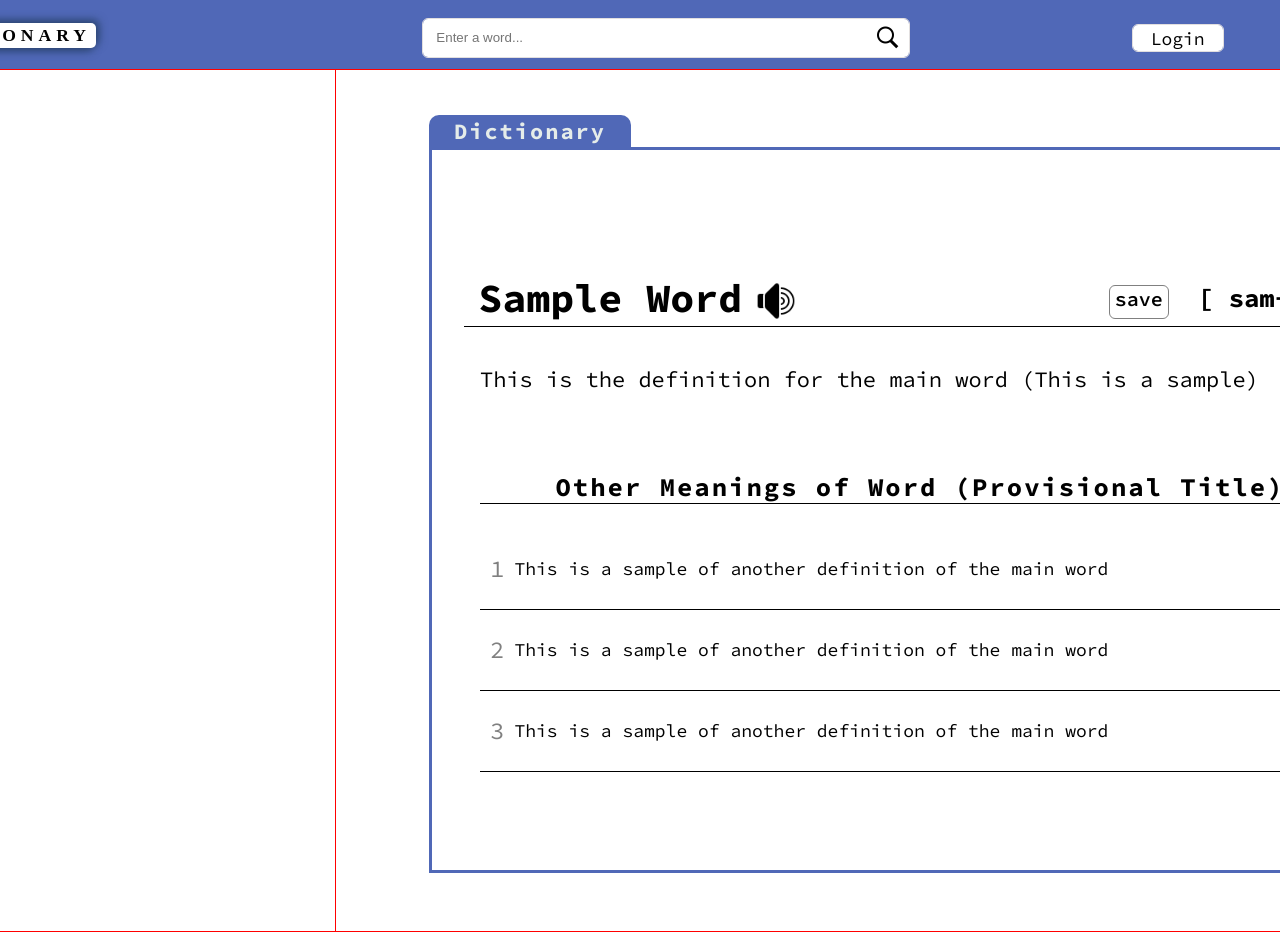
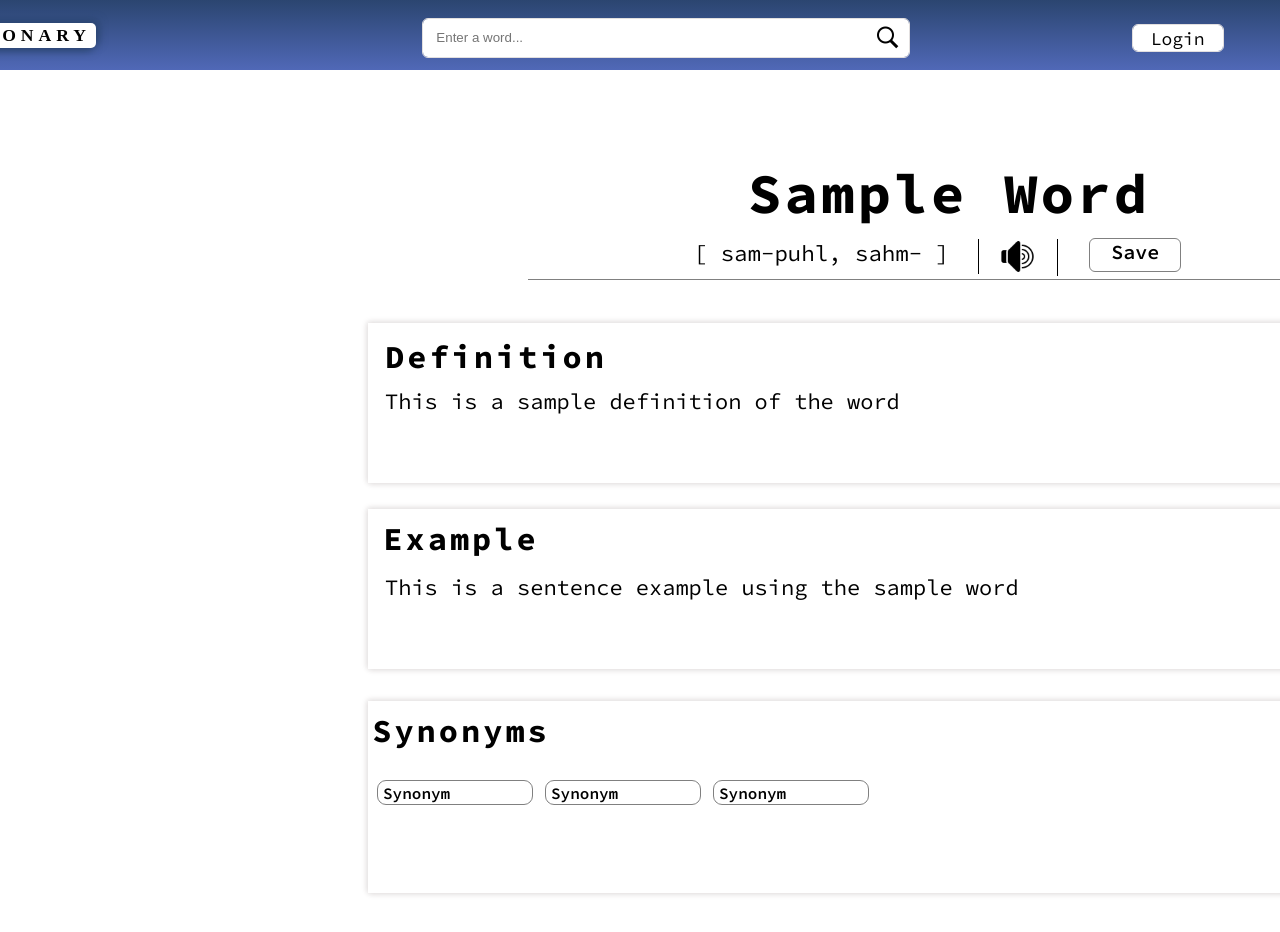
Before and after one commit to Rio0628/dictionary-thess-app, a React (Create React App) app: page / in a window 1280 px wide. Shown: the top 932 px of the page. Built offline with nearby package versions, Linux system fonts and the light colour scheme; a web font is replaced by a local one.

Commit message:
Populated MainWordView
- Populated the MainWordView component with its basic elements and styled the whole component.
- Gave the component its basic position and size.
Changed the background of the headbar and sidebar to a gradient instead of a straight color.

```diff
--- a/src/App.js
+++ b/src/App.js
@@ -1,6 +1,7 @@
 import React, { Component } from 'react';
 import searchIcon from './images/searchIcon.png';
 import MainWordView from './components/MainWordView';
+import WordOfTheDay from './components/WordOfTheDay';
 
 export default class App extends Component {
   render () {
@@ -17,7 +18,8 @@ export default class App extends Component {
 
         <div className='mainViewDctnry'>
 
-          <MainWordView />
+          {/* <MainWordView /> */}
+          <WordOfTheDay />
           <div className='sidebar'>
               <p className='wordOfDay'>Word of The Day</p>
               <p className='suggestWord'>Suggest a Word</p>
--- a/src/components/MainWordView.js
+++ b/src/components/MainWordView.js
@@ -4,7 +4,7 @@ import OtherDefsWrd from './OtherDefsWrd';
 const MainWordView = () => {
     return (
         <div className='mainWordContainer'>
-            <div className='dctnryViewWord'>
+            {/* <div className='dctnryViewWord'>
                 <div className='dctnryBtn'>Dictionary</div>
                 <div className='thsrsBtn'>Thesaurus</div>
                 <div className='mainInfoWrd'>
@@ -16,15 +16,15 @@ const MainWordView = () => {
                 <p className='mainWrdDef'>This is the definition for the main word (This is a sample)</p>
 
                 <h3 className='otherMeaningsWrd'>Other Meanings of Word (Provisional Title)</h3>
-                 {/* Once the component is made and the call to the API is made this object will be passed as an individual component so automize the multiple meanings */}
+                 Once the component is made and the call to the API is made this object will be passed as an individual component so automize the multiple meanings
 
                 <OtherDefsWrd number='1' />
                 <OtherDefsWrd number='2'/>
                 <OtherDefsWrd number='3'/>
-            </div>
+            </div> */}
 
 
-            {/* <div className='thsrsViewWord'>
+            <div className='thsrsViewWord'>
                 <div className='dctnryBtn'>Dictionary</div>
                 <div className='thsrsBtn'>Thesaurus</div>
                 <div className='mainInfoWrd'>
@@ -50,7 +50,7 @@ const MainWordView = () => {
                     <p className='antnymWrd'>Antonym 3</p>
                     <p className='antnymWrd'>Antonym 4</p>
                 </div>
-            </div> */}
+            </div>
           </div>
     );
 }
--- a/src/components/WordOfTheDay.js
+++ b/src/components/WordOfTheDay.js
@@ -0,0 +1,38 @@
+import React from 'react';
+
+const WordOfTheDay = () => {
+    return (
+        <div className='wrdOfDayCntr'>
+            <h1 className='wordHeading'>Sample Word</h1>
+            <div className='pron-audioContainer'>
+                <div className='prnctnWrd'>[ sam-puhl, sahm- ]</div>
+                <div className='audioWrd'></div>
+                <div className='lineBreak'></div>
+                <div className='saveBtn'>Save</div>
+            </div>
+
+            <div className='infoWrdMngContainer'>
+                <h2 className='dfntnHeading'>Definition</h2>
+                <p className='mainDefWrd'>This is a sample definition of the word</p>
+            </div>
+
+            <div className='exmapleContainer'>
+                <h2 className='exampleHeading'>Example</h2>
+                <p className='exampleOfWrd'>This is a sentence example using the sample word</p>
+            </div>
+
+            <div className='mainSynonymCntr'>
+                <h3 className='synonymHeading'>Synonyms</h3>
+                <div className='synonymsCntr'>
+                    <p className='synDayWrd'>Synonym</p>
+                    <p className='synDayWrd'>Synonym</p>
+                    <p className='synDayWrd'>Synonym</p>
+                </div>
+            </div>
+
+
+        </div>
+    );
+}
+
+export default WordOfTheDay;
--- a/src/index.css
+++ b/src/index.css
@@ -3,6 +3,7 @@
 body {
   font-family: 'Source Code Pro';
   margin: 0;
+  background: #fff;
 }
 
 .container {
@@ -15,7 +16,7 @@ body {
   height: 53.8rem;
   max-height: 53.8rem;
   display: flex;
-  outline: 1px solid red;
+  /* outline: 1px solid red; */
 }
 
 /* -- HEADBAR STYLES -- */
@@ -26,7 +27,7 @@ body {
   justify-content: space-evenly;
   padding: 5px 10px;
   /* height: 4rem; */
-  background: #5068b7;
+  background: linear-gradient(#2b4570, #5068b7);
 }
 
 .appLogo {
@@ -396,26 +397,214 @@ body {
   background: #e2dfdf;
 }
 
+/* -- WORD OF DAY STYLES -- */
 
-/*
- <div className='thsrsViewWord'>
+.wrdOfDayCntr {
+  position: relative;
+  left: 21rem;
+  width: 96rem;
+  /* outline: 1px solid red; */
+}
 
-                <h3 className='synmsHeading'>Synonyms</h3>
-                <div className='synmsContainer'>
-                    <p className='synonymWrd'>Synonym 1</p>
-                    <p className='synonymWrd'>Synonym 2</p>
-                    <p className='synonymWrd'>Synonym 3</p>
-                    <p className='synonymWrd'>Synonym 4</p>
-                </div>
+.wordHeading {
+  position: relative;
+  left: 18rem;
+  top: 3rem;
+  width: 40rem;
+  text-align: center;
+  font-size: 3.5rem;
+  letter-spacing: 3px;
+  padding: 2px 5px;
+  /* outline: 1px solid black; */
+}
 
-                <h3 className='antnymHeading'>Antonyms</h3>
-                <div className='antnymContainer'>
-                    <p className='antnymWrd'>Antonym 1</p>
-                    <p className='antnymWrd'>Antonym 2</p>
-                    <p className='antnymWrd'>Antonym 3</p>
-                    <p className='antnymWrd'>Antonym 4</p>
-                </div>
-            </div> */
+.pron-audioContainer {
+  position: relative;
+  top: 1rem;
+  left: 12rem;
+  width: 55rem;
+  height: 2.5rem;
+  display: flex;
+  justify-content: space-evenly;
+  font-size: 1.4rem;
+  padding: 2px 25px;
+  border-bottom: 1px solid gray;
+}
+
+.prnctnWrd {
+  position: relative;
+  top: 2px;
+  left: 3rem;
+  height: 2.2rem;
+  padding: 0px 1.8rem 0px 0px;
+  border-right: 1px solid black;
+}
+
+.audioWrd {
+  position: relative;
+  top: 2px;
+  right: 1.5rem;
+  height: 2.2rem;
+  width: 2.5rem;
+  background-image: url('./images/speakerIcon.png');
+  background-size: contain;
+  background-repeat: no-repeat;
+  border-radius: 10px;
+  cursor: pointer;
+  /* outline: 1px solid red; */
+}
+
+.audioWrd:hover {
+  outline: 1px solid #e2dfdf;
+}
+
+.lineBreak {
+  position: relative;
+  right: 6.2rem;
+  top: 2px;
+  height: 2.3rem;
+  border-left: 1px solid black;
+}
+
+.saveBtn {
+  position: relative;
+  top: 2px;
+  right: 10rem;
+  height: 2rem;
+  width: 5rem;
+  font-size: 20px;
+  font-weight: 600;
+  text-align: center;
+  padding: 0px 5px;
+  border-radius: 5px;
+  cursor: pointer;
+  outline: 1px solid gray;
+}
+
+.saveBtn:hover {
+  outline: none;
+  background: #e2dfdf;
+}
+
+.infoWrdMngContainer {
+  position: relative;
+  left: 2rem;
+  top: 2rem;
+  width: 80rem;
+  height: 10rem;
+  /* outline: 1px solid red; */
+  box-shadow: 1px 1px 6px #e2dfdf, -1px -1px 6px #e2dfdf;
+}
+
+.dfntnHeading {
+  position: relative;
+  top: 12px;
+  left: 12px;
+  height: 1.7rem;
+  width: 12rem;
+  font-size: 2rem;
+  text-align: center;
+  letter-spacing: 3px;
+  padding: 2px 5px;
+  /* outline: 1px solid black; */
+}
+
+.mainDefWrd {
+  position: relative;
+  top: 4px;
+  left: 12px;
+  width: 70rem;
+  height: 3rem;
+  font-size: 22px;
+  padding: 2px 5px;
+  /* outline: 1px solid blue; */
+}
+
+.exmapleContainer {
+  position: relative;
+  left: 2rem;
+  top: 2rem;
+  width: 80rem;
+  height: 10rem;
+  /* outline: 1px solid red; */
+  box-shadow: 1px 1px 6px #e2dfdf, -1px -1px 6px #e2dfdf;
+}
+
+.exampleHeading {
+  position: relative;
+  top: 8px;
+  right: 8px;
+  height: 1.7rem;
+  width: 12rem;
+  font-size: 2rem;
+  text-align: center;
+  letter-spacing: 3px;
+  padding: 2px 5px;
+}
+
+.exampleOfWrd {
+  position: relative;
+  top: 4px;
+  left: 12px;
+  width: 70rem;
+  height: 3rem;
+  font-size: 22px;
+  padding: 2px 5px;
+}
+
+.mainSynonymCntr {
+  position: relative;
+  left: 2rem;
+  top: 2rem;
+  width: 80rem;
+  height: 12rem;
+  box-shadow: 1px 1px 6px #e2dfdf, -1px -1px 6px #e2dfdf;
+}
+
+.synonymHeading {
+  position: relative;
+  top: 8px;
+  right: 8px;
+  height: 1.7rem;
+  width: 12rem;
+  font-size: 2rem;
+  text-align: center;
+  letter-spacing: 3px;
+  padding: 2px 5px;
+}
+
+.synonymsCntr {
+  position: relative;
+  left: 10px;
+  height: 7rem;
+  width: 70rem;
+  display: grid;
+  grid-template-columns: repeat(5, 10.5rem);
+  grid-template-rows: 35px 35px 35px 35px;
+  /* outline: 1px solid black;  */
+}
+
+.synDayWrd {
+  position: relative;
+  /* left: 20px; */
+  height: 1.2rem;
+  width: 9rem;
+  padding: 2px 5px;
+  font-weight: 600;
+  outline: 1px solid gray;
+  cursor: pointer;
+  border-radius: 8px;
+}
+
+.synDayWrd:hover {
+  outline: none;
+  background: #e2dfdf;
+}
+
+.synDayWrd:active {
+  outline: 1px solid #758bfd;
+  background: none;
+}
 
 /* -- SIDEBAR STYLES -- */
 
@@ -425,7 +614,7 @@ body {
   height: 53.6rem;
   width: 19rem;
   margin-left: -300rem;
-  background: #5068b7;
+  background: linear-gradient(to right,#2b4570, #5068b7);
   color: #e5ece9;
   font-size: 25px;
   display: flex;
@@ -463,12 +652,6 @@ body {
 }
 
 .wordOfDay:hover, .suggestWord:hover, .savedWords:hover {
-  box-shadow: 0px 1px 3px #e5ece9,  0px -1px 3px #e5ece9;
+  text-decoration: underline;
+  /* box-shadow: 0px 1px 3px #e5ece9,  0px -1px 3px #e5ece9; */
 }
-
-/*
-<div className='sidebar'>
-          <p className='wordOfDay'>Word of The Day</p>
-          <p className='suggestWord'>Suggest a Word</p>
-          <p className='savedWords'>Saved Words</p>
-        </div> */
```
